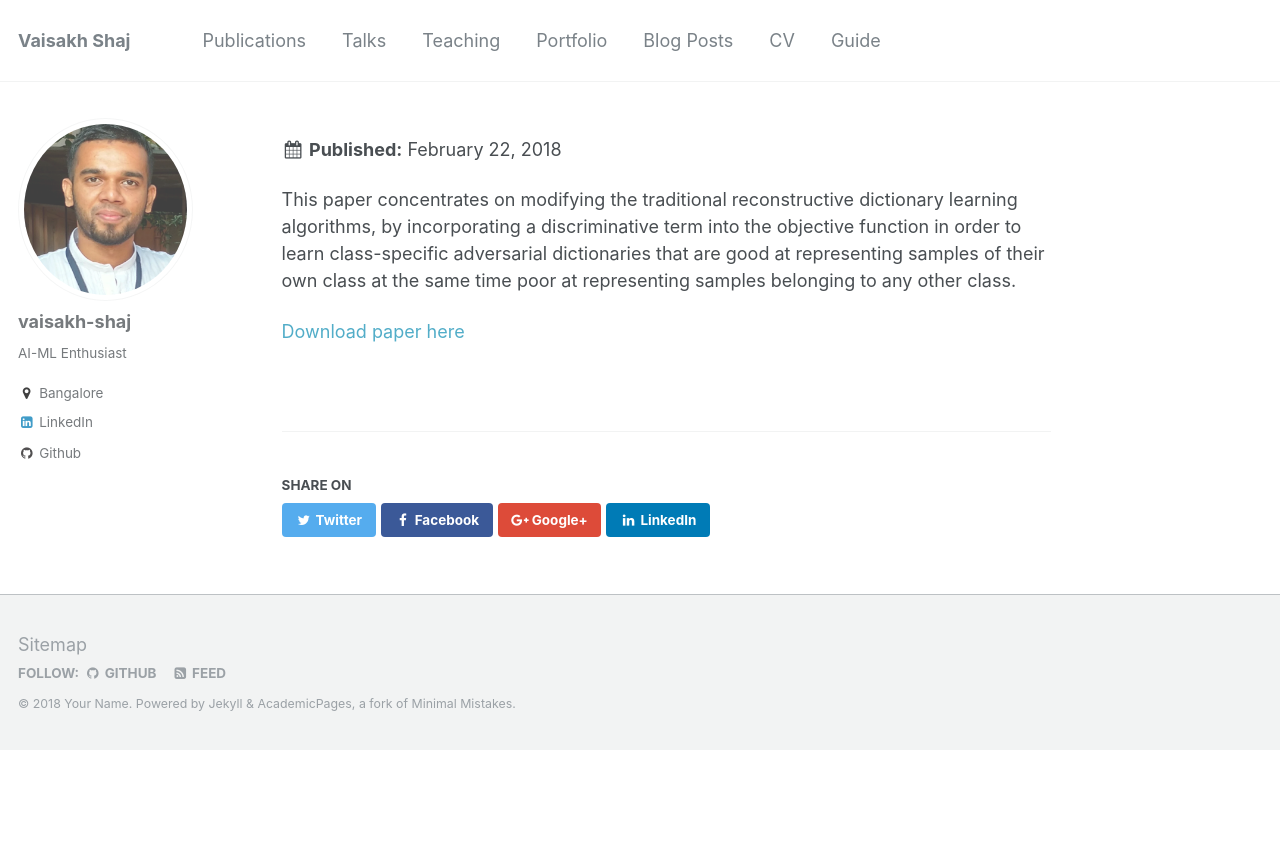
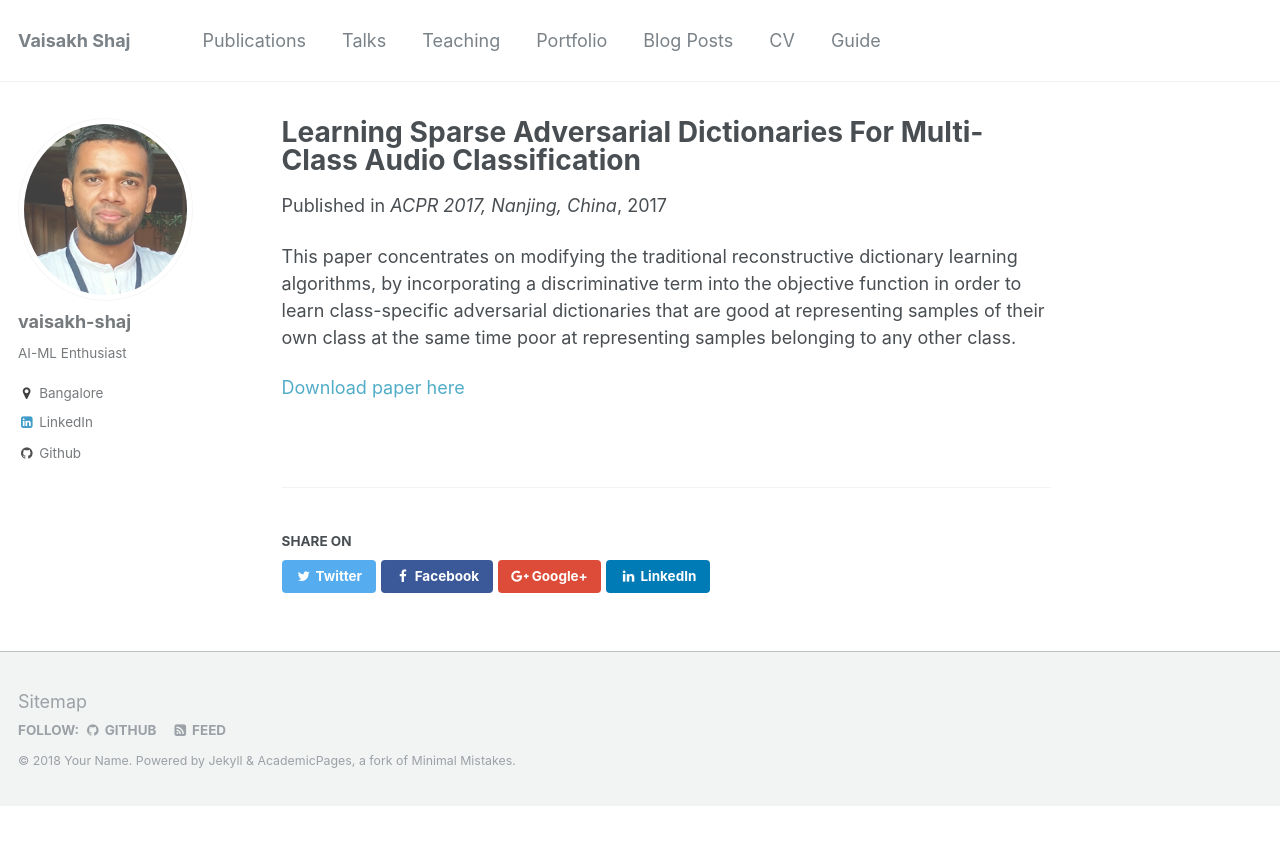
Before and after one commit to vaisakh-shaj/vaisakhshaj.github.io, a Jekyll site: the page built from _publications/acpr2017.md, in a window 1280 px wide. Shown: the top 845 px of the page. Built offline with Jekyll 4.4.1, drawn with Linux system fonts in a browser that asks for light colours; part of the change alters nothing that is shown.

Commit message:
Update and rename 2009-10-01-paper-title-number-1.md to acpr2017.md

```diff
--- a/_publications/2009-10-01-paper-title-number-1.md
+++ b/_publications/acpr2017.md
@@ -7,7 +7,6 @@ excerpt: 'This paper concentrates on modifying the traditional reconstructive di
 date: 2017-11-28
 venue: 'ACPR 2017, Nanjing, China'
 paperurl: 'https://arxiv.org/abs/1712.00640'
-[comment]: <> (citation: 'Your Name, You. (2009). &quot;Paper Title Number 1.&quot; <i>Journal 1</i>. 1(1).')
 ---
 This paper concentrates on modifying the traditional reconstructive dictionary learning algorithms, by incorporating a discriminative term into the objective function in order to learn class-specific adversarial dictionaries that are good at representing samples of their own class at the same time poor at representing samples belonging to any other class.
 
```
